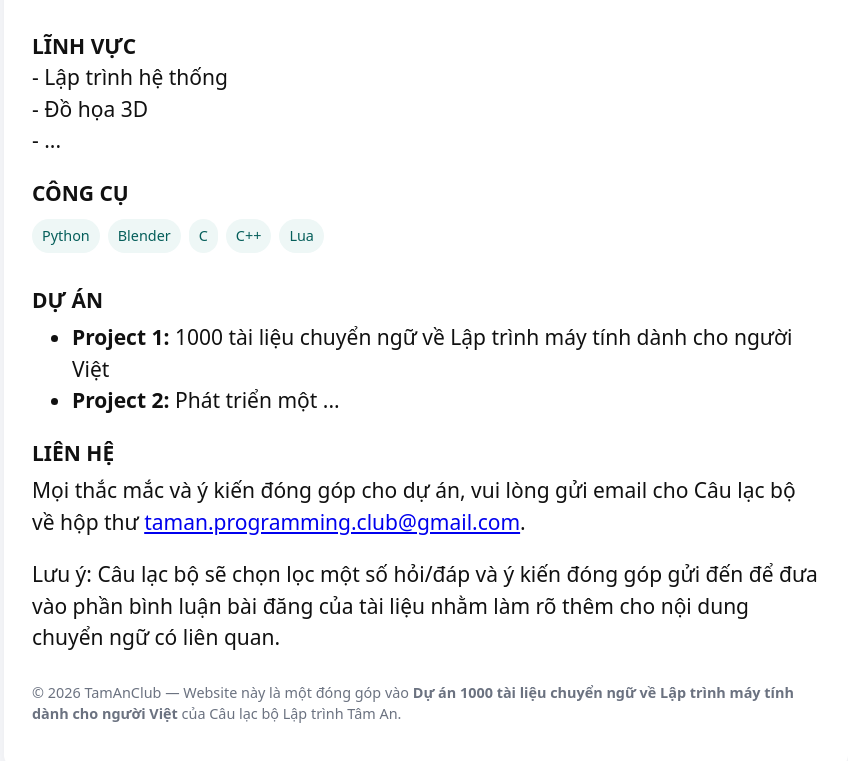
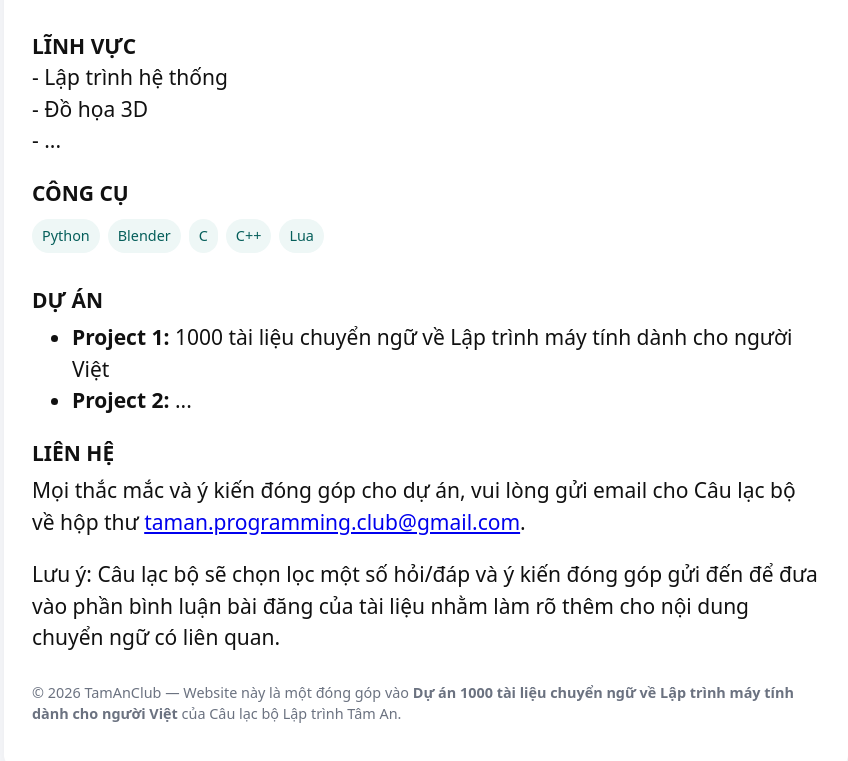
Before and after one commit to tamanclub/tamanclub.github.io, a plain HTML site: page about.html in a window 1280 px wide. Shown: the part 842-1603 px from the top of the page, without its empty margins (214-1062 px from the left). Drawn offline with Linux system fonts and the light colour scheme.

Commit message:
update About

```diff
--- a/about.html
+++ b/about.html
@@ -84,7 +84,7 @@
         <b>DỰ ÁN</b>
         <ul style="margin-top: 6px;">
           <li><strong>Project 1:</strong> 1000 tài liệu chuyển ngữ về Lập trình máy tính dành cho người Việt</li>
-          <li><strong>Project 2:</strong> Phát triển một ...</li>
+          <li><strong>Project 2:</strong> ...</li>
         </ul>
       <!-- </section> -->
         </p>
```
